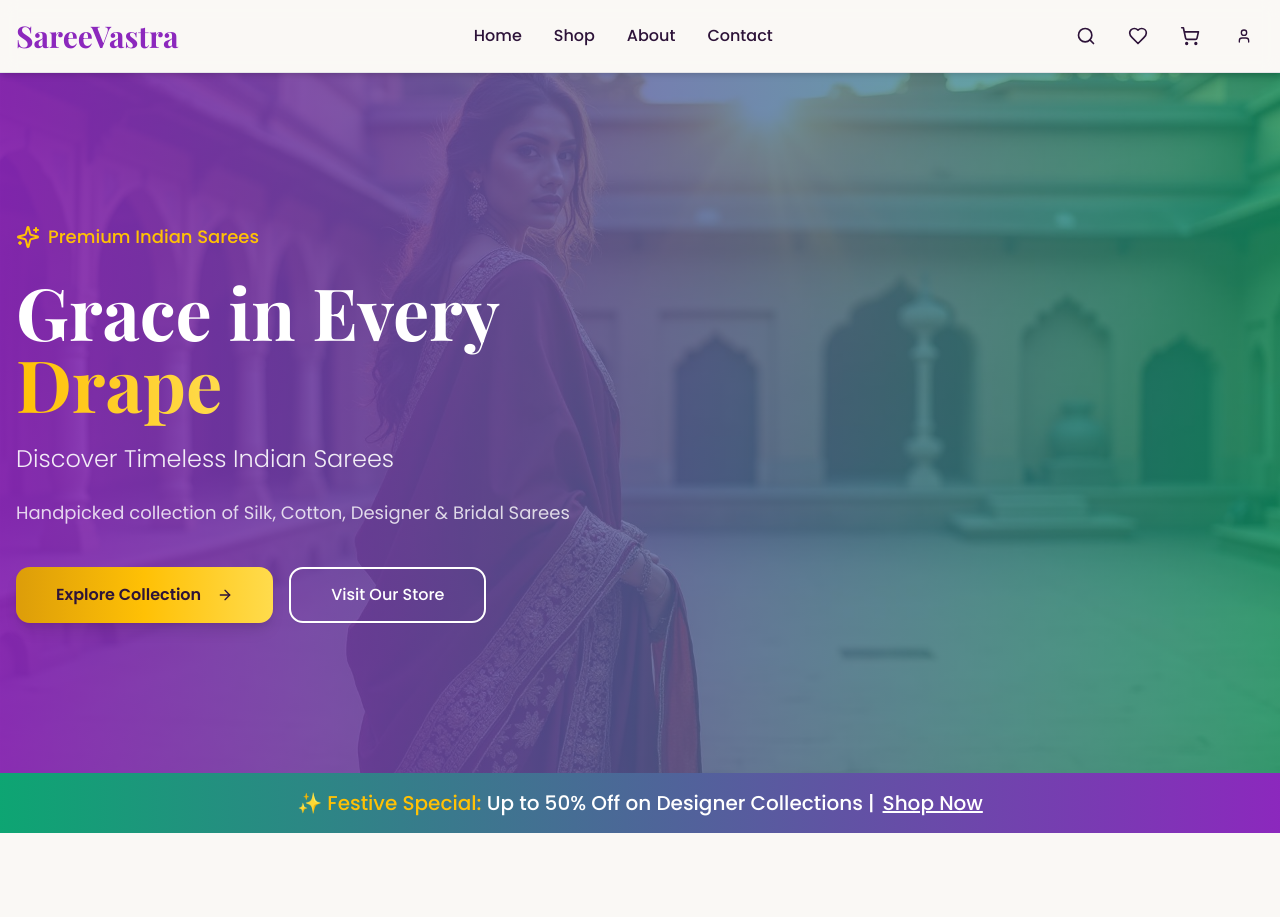
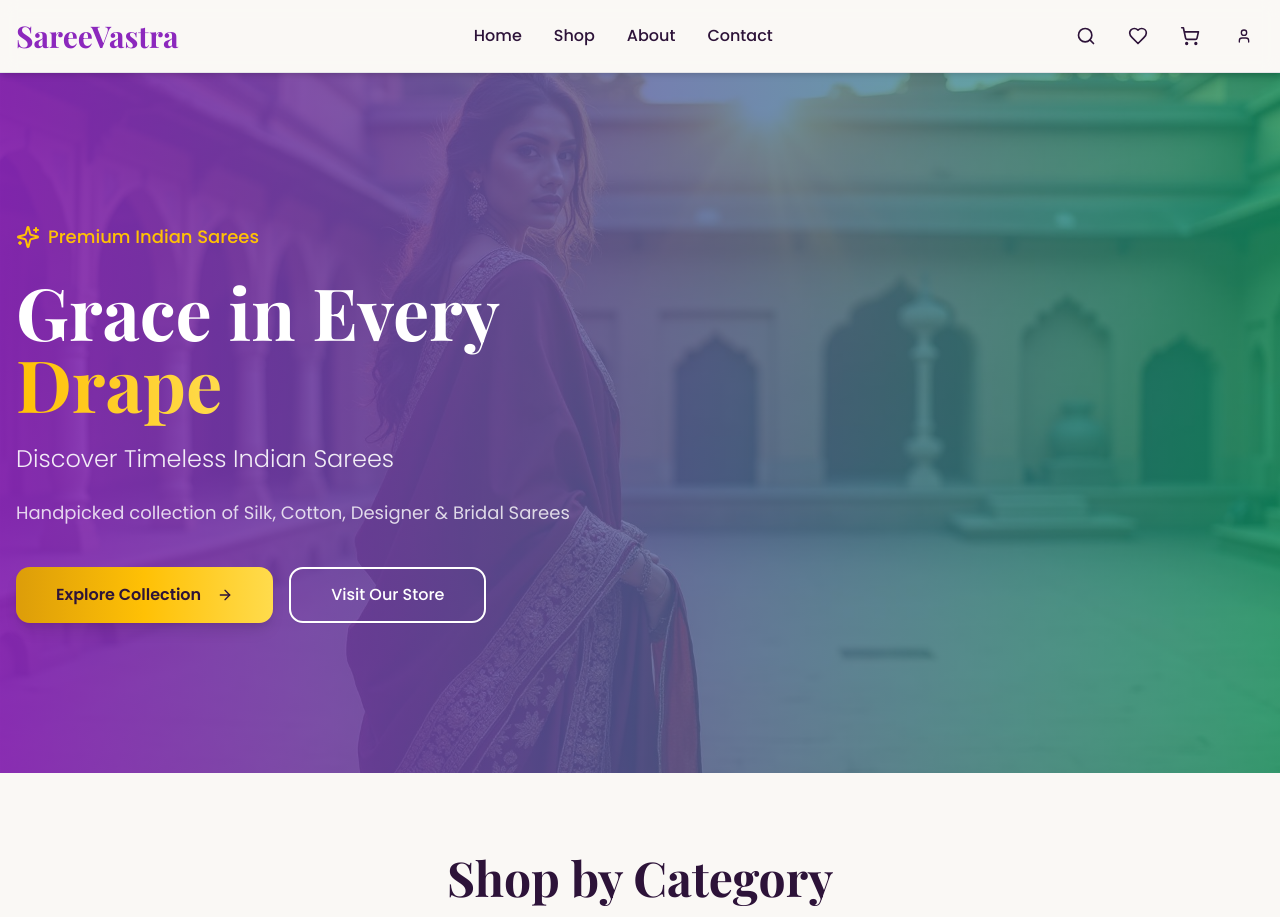
Before and after one commit to Bloodshot2o/silken-soul-boutique, a React (Vite) app: page / in a window 1280 px wide. Shown: the top 917 px of the page. Built offline with nearby package versions, Linux system fonts and the light colour scheme; the HTML template or start-up script is replaced by a standard one.

Commit message:
Remove festive banner from home

```diff
--- a/src/pages/Home.tsx
+++ b/src/pages/Home.tsx
@@ -65,16 +65,6 @@ export const Home = () => {
               </Link>
             </div>
           </div>
-        </div>
-      </section>
-
-      {/* Festival Banner */}
-      <section className="bg-gradient-to-r from-accent to-primary text-primary-foreground py-4">
-        <div className="container mx-auto px-4 text-center">
-          <p className="text-lg md:text-xl font-medium">
-            ✨ <span className="text-secondary">Festive Special:</span> Up to 50% Off on Designer Collections |
-            <span className="ml-2 underline cursor-pointer hover:text-secondary transition-colors">Shop Now</span>
-          </p>
         </div>
       </section>
 
```
